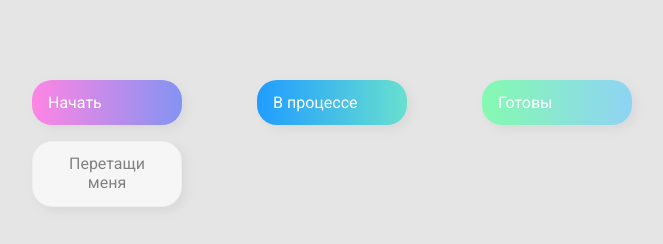
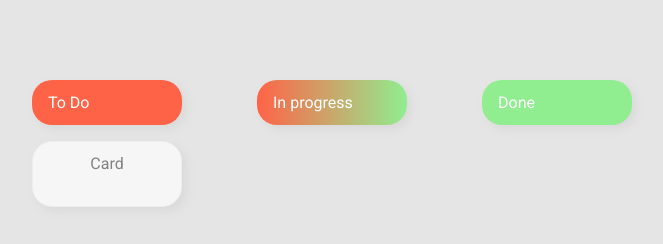
Before and after one commit to dmkrupin/misc-dragndrop, a plain HTML site: page index.html in a window 1280 px wide. Shown: the whole page, without its empty margins (308-971 px from the left). Drawn offline with Linux system fonts and the light colour scheme.

Commit message:
Небольшие визуальные модификации

```diff
--- a/index.html
+++ b/index.html
@@ -4,19 +4,19 @@
     <meta charset="UTF-8" />
     <meta name="viewport" content="width=device-width, initial-scale=1.0" />
     <link rel="stylesheet" href="styles.css" />
-    <title>Drag & Drop | Проект 2</title>
+    <title>Drag & Drop</title>
   </head>
   <body>
     <div>
       <div class="row">
-          <div class="col-header start">Начать</div>
-          <div class="col-header progress">В процессе</div>
-          <div class="col-header done">Готовы</div>
+          <div class="col-header start">To Do</div>
+          <div class="col-header progress">In progress</div>
+          <div class="col-header done">Done</div>
       </div>
 
       <div class="row">
         <div class="placeholder">
-          <div class="item" draggable="true">Перетащи меня</div>
+          <div class="item" draggable="true">Card</div>
         </div>
         <div class="placeholder"></div>
         <div class="placeholder"></div>
--- a/styles.css
+++ b/styles.css
@@ -52,15 +52,15 @@ body {
 }
 
 .start {
-  background: linear-gradient(90deg, #ff85e4 0%, #229efd 179.25%);
+  background: tomato;
 }
 
 .progress {
-  background: linear-gradient(90deg, #209cff 0%, #68e0cf 100%);
+  background: linear-gradient(90deg, tomato 0%, lightgreen 100%);
 }
 
 .done {
-  background: linear-gradient(90deg, #84fab0 0%, #8fd3f4 100%);
+  background: lightgreen;
 }
 
 .hold {
```
